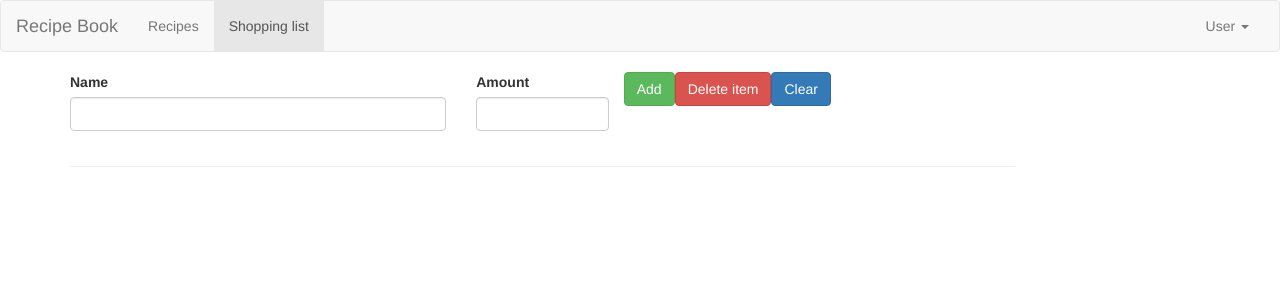
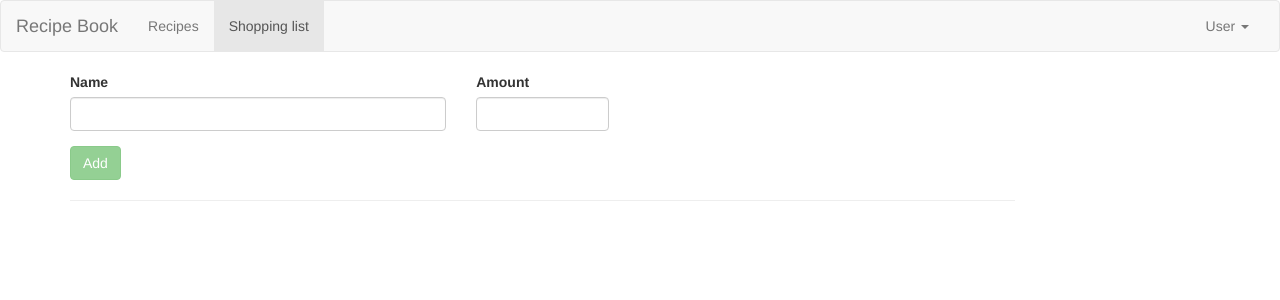
Before and after one commit to Iza-H/recipes-book-angular, an Angular app: page /shopping-list in a window 1280 px wide. Shown: the top 300 px of the page. Built offline with nearby package versions, Linux system fonts and the light colour scheme.

Commit message:
form for shopping list added

```diff
--- a/src/app/shopping-list/shopping-list-add.component.html
+++ b/src/app/shopping-list/shopping-list-add.component.html
@@ -1,19 +1,30 @@
 <div class="row">
   <div class="col-xs-12">
-    <form id="shopping-list-add">
+    <form id="shopping-list-add" (ngSubmit)="onSubmit(f.value)" #f="ngForm">
       <div class="row">
         <div class="col-sm-5 form-group">
           <label for="item-name">Name</label>
-          <input type="text" id="item-name" required class="form-control">
+          <input type="text"
+                 id="item-name"
+                 required
+                 class="form-control"
+                  ngModel
+              name="name">
         </div>
         <div class="col-sm-2 form-group">
           <label for="item-amount">Amount</label>
-          <input type="text" id="item-amount" required class="form-control">
+          <input type="text"
+                 id="item-amount"
+                 required
+                 class="form-control"
+            ngModel
+            name="amount">
         </div>
-        <div class="col-sx-12">
-          <button class="btn btn-success" type="submit">Add</button>
-          <button class="btn btn-danger" type="button">Delete item</button>
-          <button class="btn btn-primary" type="button">Clear</button>
+        <div class="col-xs-12">
+          <button class="btn btn-success" type="submit" *ngIf="isAdd" [disabled]="!f.valid">Add</button>
+          <button class="btn btn-success" type="submit" *ngIf="!isAdd" [disabled]="!f.valid">Save</button>
+          <button class="btn btn-danger" type="button" *ngIf="!isAdd">Delete item</button>
+          <button class="btn btn-primary" type="button" *ngIf="!isAdd">Clear</button>
         </div>
       </div>
     </form>
--- a/src/app/shopping-list/shopping-list-add.component.ts
+++ b/src/app/shopping-list/shopping-list-add.component.ts
@@ -1,14 +1,28 @@
 import { Component, OnInit } from '@angular/core';
+import { Ingredient } from '../shared';
+import { ShoppingListService } from './shopping-list.service';
 
 @Component({
   selector: 'iz-shopping-list-add',
   templateUrl: './shopping-list-add.component.html'
 })
 export class ShoppingListAddComponent implements OnInit {
+  isAdd: boolean = true;
+  item: Ingredient;
 
-  constructor() { }
+  constructor(private sls: ShoppingListService) { }
 
   ngOnInit() {
   }
 
+  onSubmit(ingredient: Ingredient) {
+    if(!this.isAdd){
+
+    } else {
+      this.item = new Ingredient(ingredient.name, ingredient.amount);
+      this.sls.addItem(this.item);
+    }
+
+  }
+
 }
--- a/src/app/shopping-list/shopping-list.service.ts
+++ b/src/app/shopping-list/shopping-list.service.ts
@@ -15,4 +15,8 @@ export class ShoppingListService {
     items.forEach( e => this.items.push(e));
   }
 
+  addItem(item: Ingredient){
+    this.items.push(item);
+  }
+
 }
```
